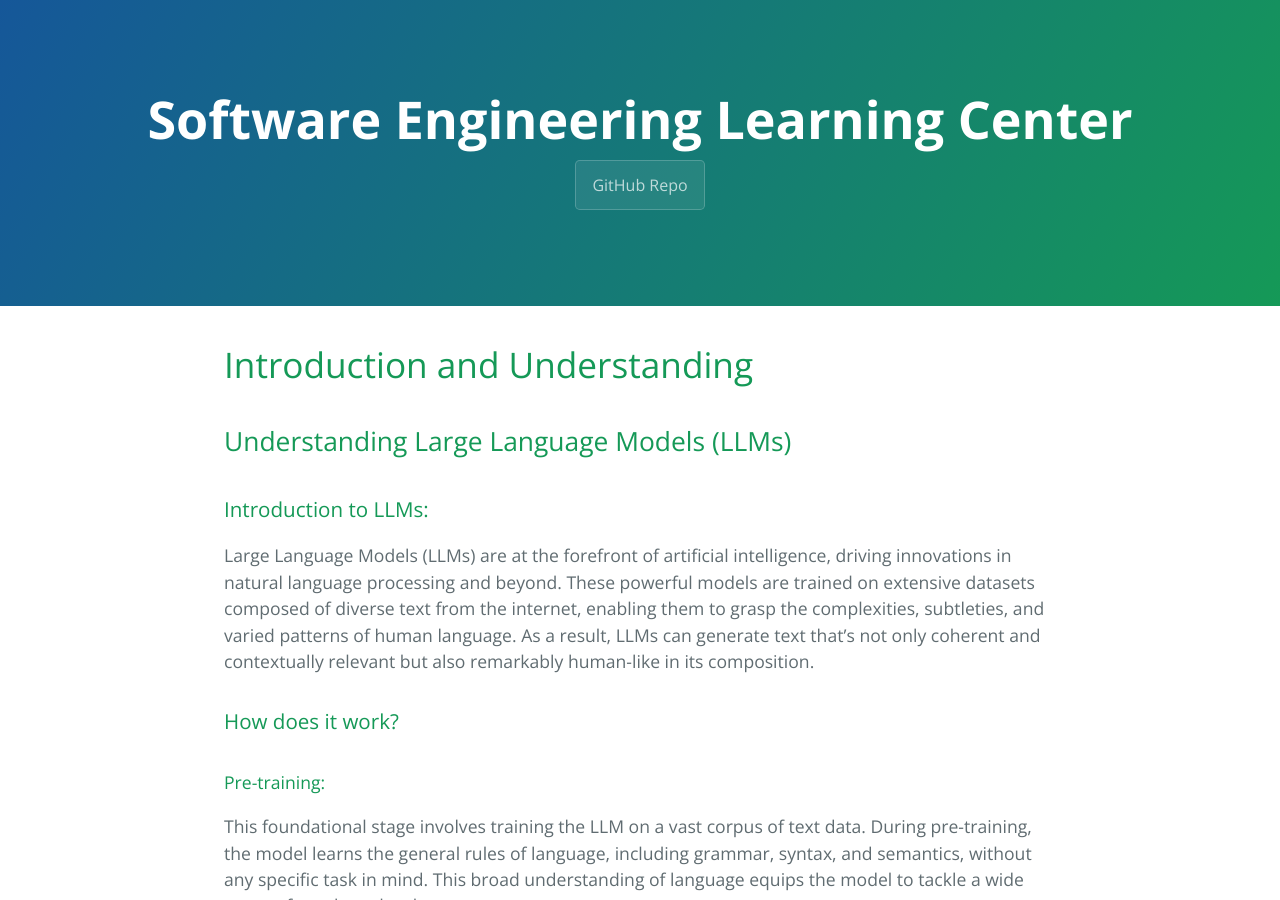
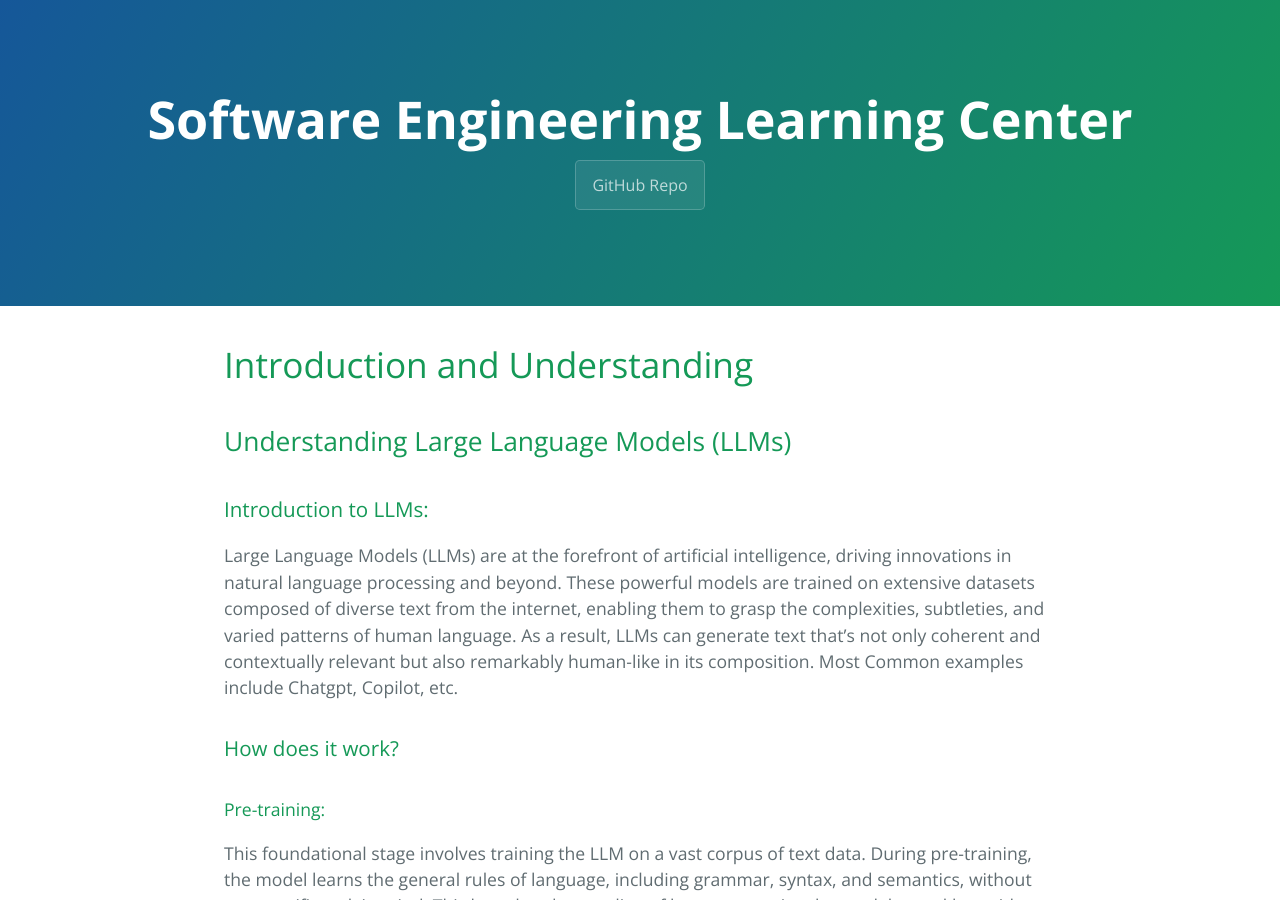
Before and after one commit to learning-software-engineering/learning-software-engineering.github.io, a Jekyll site: the page built from Topics/Software_Tools/PromptEngineering.md, in a window 1280 px wide and 900 px high. Built offline with Jekyll 4.4.1, drawn with Linux system fonts in a browser that asks for light colours; our own code applies the rules of GitHub Pages for plain Markdown files.

Commit message:
Update PromptEngineering.md
ADdded common examples

```diff
--- a/Topics/Software_Tools/PromptEngineering.md
+++ b/Topics/Software_Tools/PromptEngineering.md
@@ -5,7 +5,7 @@
 
 ### Introduction to LLMs:
 
-Large Language Models (LLMs) are at the forefront of artificial intelligence, driving innovations in natural language processing and beyond. These powerful models are trained on extensive datasets composed of diverse text from the internet, enabling them to grasp the complexities, subtleties, and varied patterns of human language. As a result, LLMs can generate text that's not only coherent and contextually relevant but also remarkably human-like in its composition.
+Large Language Models (LLMs) are at the forefront of artificial intelligence, driving innovations in natural language processing and beyond. These powerful models are trained on extensive datasets composed of diverse text from the internet, enabling them to grasp the complexities, subtleties, and varied patterns of human language. As a result, LLMs can generate text that's not only coherent and contextually relevant but also remarkably human-like in its composition. Most Common examples include Chatgpt, Copilot, etc.
 
 
 ### How does it work?
```
